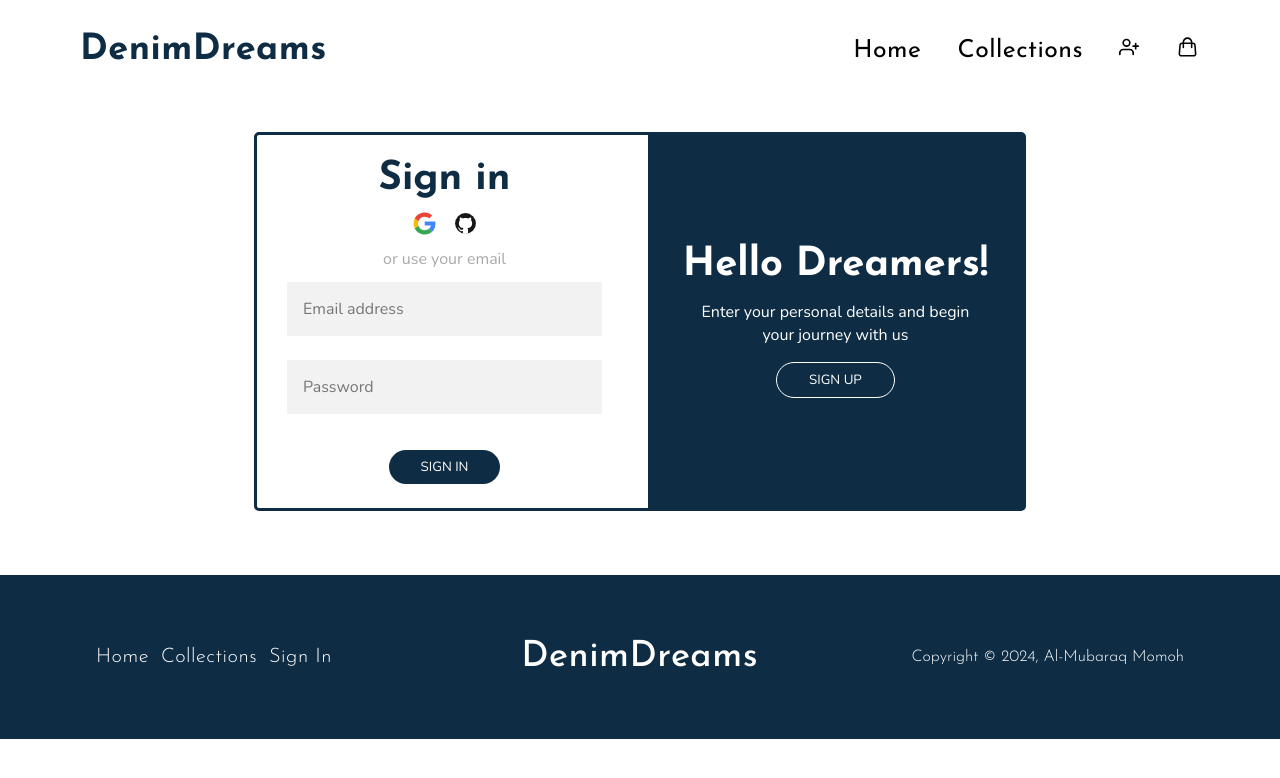
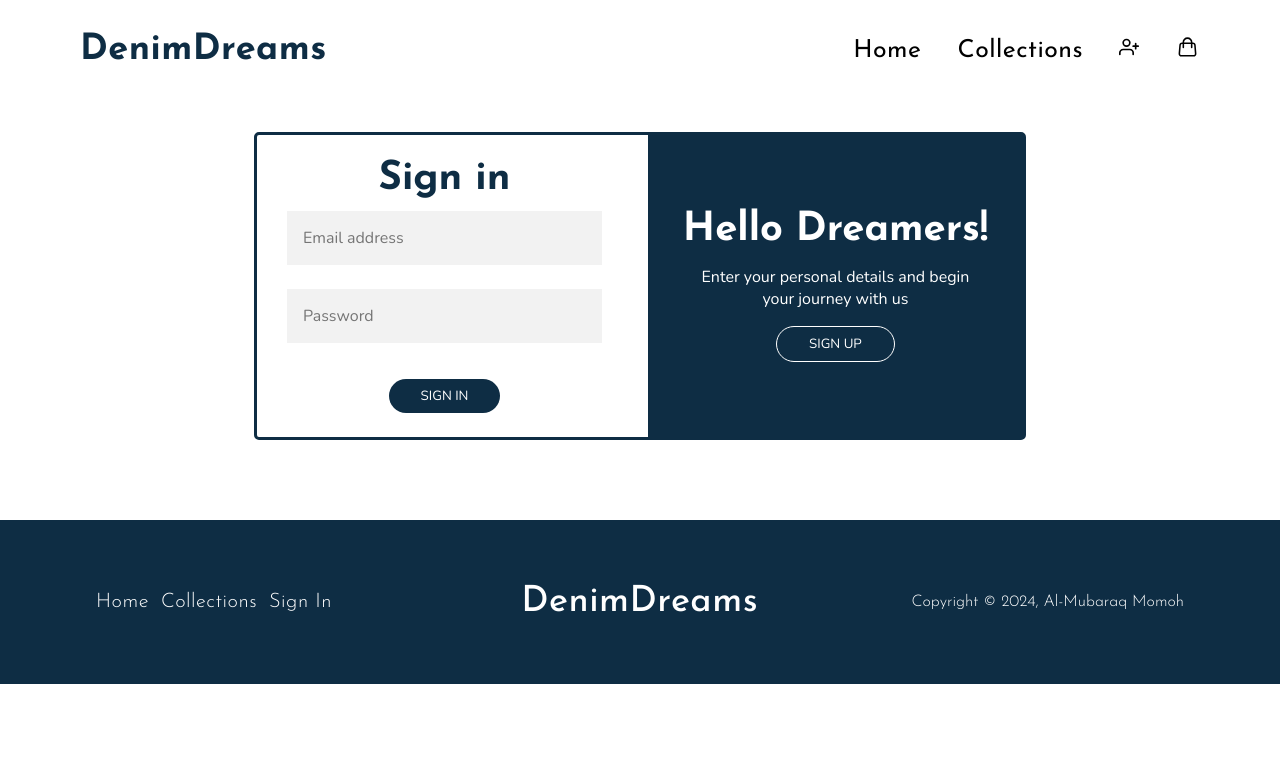
Before and after one commit to AlMubaraq7/DenimDreams, a React (Vite) app in the folder client/: page /sign-in in a window 1280 px wide. Shown: the top 778 px of the page. Built offline with nearby package versions, Linux system fonts and the light colour scheme; no server answers.

Commit message:
fixed stripe url

```diff
--- a/client/src/components/footer/Footer.styles.ts
+++ b/client/src/components/footer/Footer.styles.ts
@@ -3,7 +3,7 @@ import styled from "styled-components"
 
 export const Container = styled.div`
   width: inherit;
-  margin-top: 4rem;
+  margin-top: 5rem;
   background-color: var(--primary);
   color: white;
   display: flex;
--- a/client/src/components/sign-in/sign-in.tsx
+++ b/client/src/components/sign-in/sign-in.tsx
@@ -117,19 +117,19 @@ const SignIn = () => {
             <Heading $blue>
               {variant === "Login" ? "Sign in" : "Create Account"}
             </Heading>
-            <SocialButtons>
+            {/* <SocialButtons>
               <IconContainer onClick={() => googleSignInAndNavigate()}>
                 <GoogleIcon />
               </IconContainer>
               <IconContainer>
                 <GithubIcon />
               </IconContainer>
-            </SocialButtons>
-            <Paragraph $grey>
+            </SocialButtons> */}
+            {/* <Paragraph $grey>
               {variant === "Login"
                 ? "or use your email"
                 : "or use your email for registration"}
-            </Paragraph>
+            </Paragraph> */}
             <Form>
               <Input
                 id="email"
```
Also changed, not shown: 2 other files (tests, documents, lock files or other folders).
